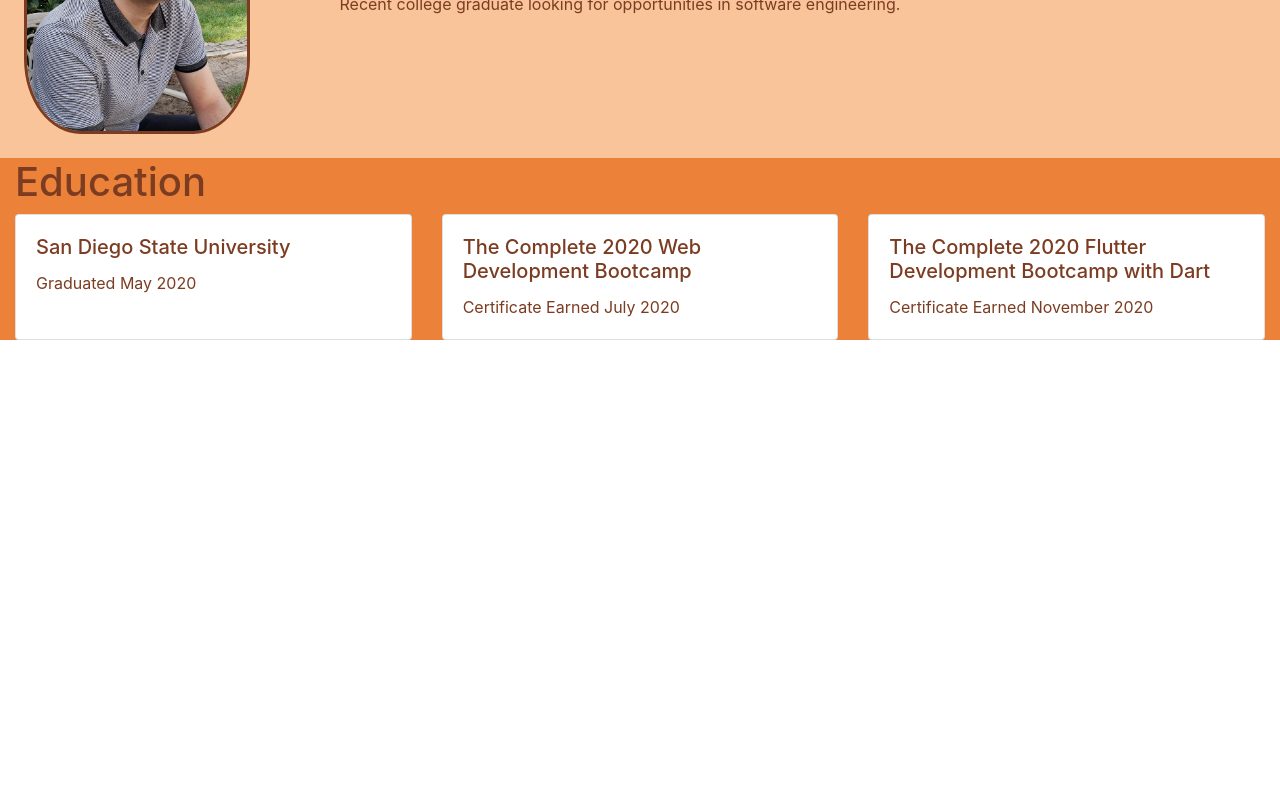
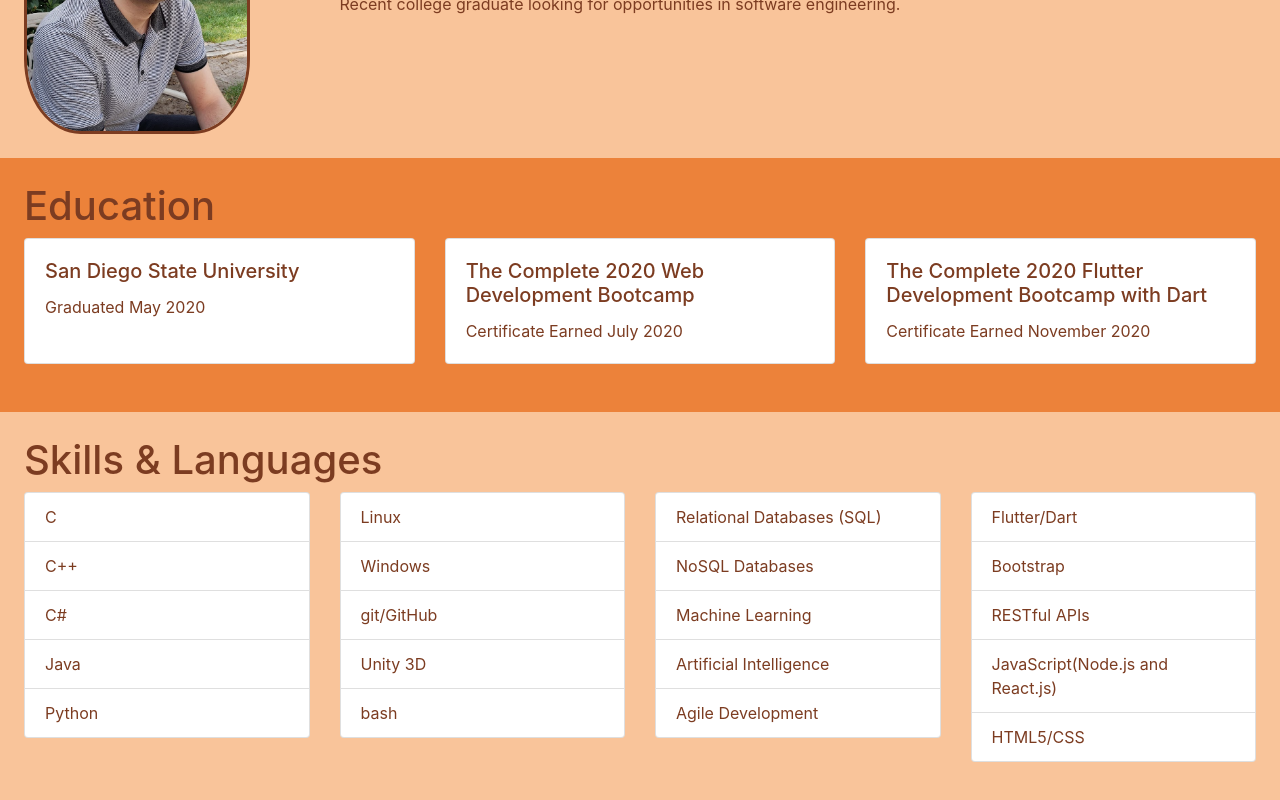
Before and after one commit to Scarnahan20/portfolio-site, a React (Create React App) app: page / in a window 1280 px wide. Shown: the part 246-1046 px from the top of the page. Before the commit the page ends 800 px from the top, so only its background shows below. Built offline with nearby package versions, Linux system fonts and the light colour scheme.

Commit message:
Skills section added

```diff
--- a/public/index.css
+++ b/public/index.css
@@ -23,3 +23,8 @@
     border-style: solid;
     height: 300px;
 }
+
+.skills{
+    background-color: #f9c49a;
+    color: #7c3c21;
+}
--- a/src/Components/App.js
+++ b/src/Components/App.js
@@ -3,6 +3,7 @@ import React from 'react';
 import Header from "./Header";
 import About from "./About";
 import Education from "./Education";
+import Skills from "./Skills";
 
 function App() {
   return (
@@ -10,6 +11,7 @@ function App() {
       <Header />
       <About />
       <Education />
+      <Skills />
     </div>
   );
 }
--- a/src/Components/Education.jsx
+++ b/src/Components/Education.jsx
@@ -3,10 +3,10 @@ import { Card, CardDeck, Container } from 'react-bootstrap';
 
 function Education() {
     return (
-        <Container fluid className="education">
+        <Container fluid className="education p-4">
             <h1>Education</h1>
             <CardDeck>
-                <Card bg="#f9c49a">
+                <Card>
                     <Card.Body>
                         <Card.Title>San Diego State University</Card.Title>
                         <Card.Text>Graduated May 2020</Card.Text>
@@ -25,6 +25,7 @@ function Education() {
                     </Card.Body>
                 </Card>
             </CardDeck>
+            <br />
         </Container>
     );
 }
--- /dev/null
+++ b/src/Components/Skills.jsx
@@ -0,0 +1,32 @@
+import React from 'react';
+import { Col, Container, ListGroup, Row } from 'react-bootstrap';
+
+function Skills() {
+    let skillsList = [
+        ["C", "C++", "C#", "Java", "Python"],
+        ["Linux", "Windows", "git/GitHub", "Unity 3D", "bash"],
+        ["Relational Databases (SQL)", "NoSQL Databases", "Machine Learning", "Artificial Intelligence", "Agile Development"],
+        ["Flutter/Dart", "Bootstrap", "RESTful APIs", "JavaScript(Node.js and React.js)", "HTML5/CSS"]
+    ];
+    return (
+        <Container fluid className="skills p-4">
+            <h1>Skills & Languages</h1>
+            <Row>
+                {skillsList.map(
+                    function (column) {
+                        return (
+                            <Col>
+                                <ListGroup>
+                                    {column.map((skill) => <ListGroup.Item>{skill}</ListGroup.Item>)}
+                                </ListGroup>
+                            </Col>
+                        );
+                    }
+                )}
+            </Row>
+            <br />
+        </Container>
+    );
+}
+
+export default Skills;
```
